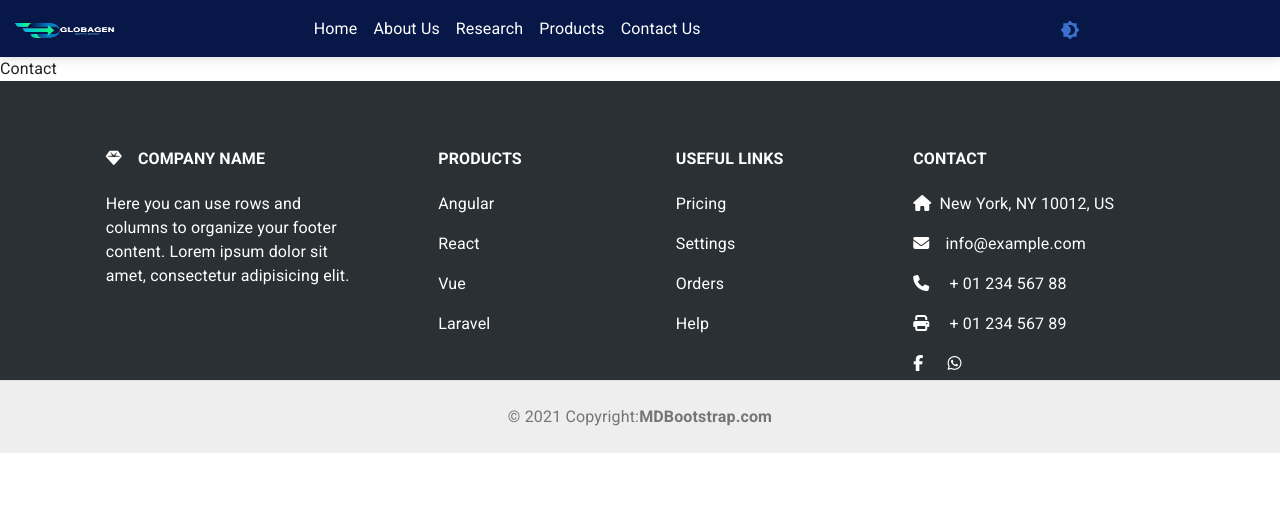
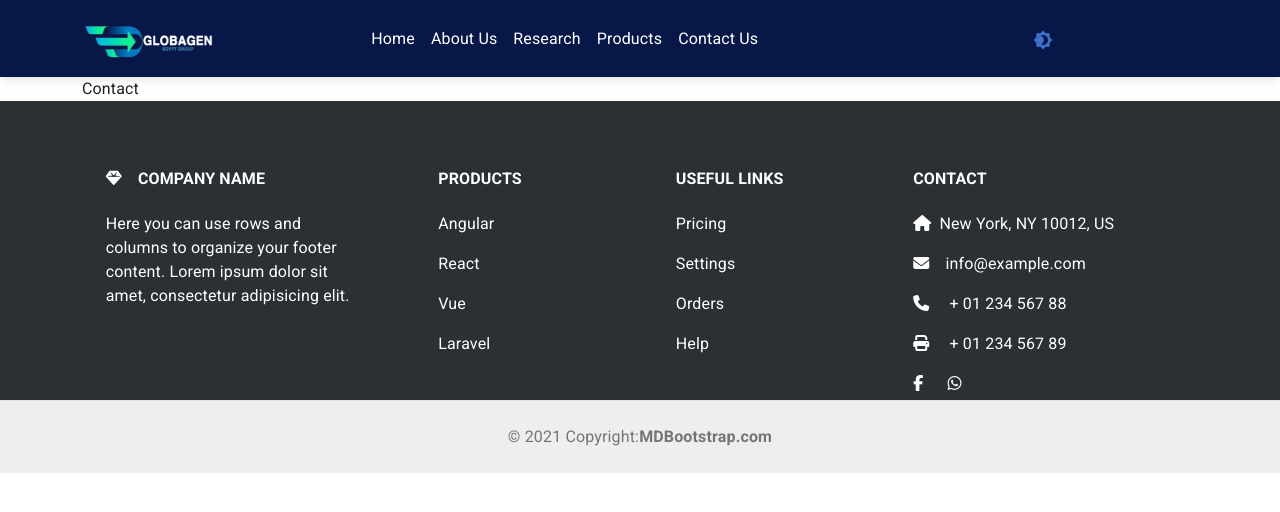
Before and after one commit to HadeerHassan28/globagen-project, a React (Create React App) app: page /contact in a window 1280 px wide. Shown: the top 512 px of the page. Built offline with nearby package versions, Linux system fonts and the light colour scheme.

Commit message:
solved issue in navbar

```diff
--- a/src/components/About/About.js
+++ b/src/components/About/About.js
@@ -1,7 +1,8 @@
 import React from "react";
 
 const About = () => {
-  return <div>About</div>;
+  return <div className="container
+  ">About</div>;
 };
 
 export default About;
--- a/src/components/Contact/Contact.js
+++ b/src/components/Contact/Contact.js
@@ -1,7 +1,7 @@
 import React from "react";
 
 const Contact = () => {
-  return <div>Contact</div>;
+  return <div className="container">Contact</div>;
 };
 
 export default Contact;
--- a/src/components/NavBar/NavBar.js
+++ b/src/components/NavBar/NavBar.js
@@ -1,6 +1,6 @@
 import * as React from "react";
 import { useContext } from "react";
-import styles from "./Navbar.module.css";
+import styles from "./NavBar.module.css";
 import logo from "../../assets/logo.png";
 import { useTranslation } from "react-i18next";
 import { Brightness4, Brightness7 } from "@mui/icons-material";
@@ -24,16 +24,11 @@ const NavBar = () => {
         className={`navbar navbar-expand-lg `}
         style={{ backgroundColor: "#071848" }}
       >
-        <div className="container-fluid ">
-          <Link className="navbar-brand" href="/">
-            <img
-              src={logo}
-              alt="Logo"
-              width="110"
-              height="24"
-              className="d-inline-block align-text-top"
-            />
+        <div className="container">
+          <Link className="navbar-brand " href="/">
+            <img src={logo} alt="Logo" width="140" height="50" />
           </Link>
+
           <button
             className="navbar-toggler"
             type="button"
@@ -99,7 +94,7 @@ const NavBar = () => {
               </li>
             </ul>
             <button
-              className={`btn btn-link ${styles.themeToggle}`}
+              className={`btn btn-link d-flex ${styles.themeToggle}`}
               onClick={toggleTheme}
             >
               {theme === "light" ? (
--- a/src/index.js
+++ b/src/index.js
@@ -5,7 +5,7 @@ import App from "./App";
 //import reportWebVitals from "./reportWebVitals";
 import "bootstrap/dist/css/bootstrap.min.css";
 import "bootstrap/dist/js/bootstrap.bundle.js";
-import "mdb-react-ui-kit/dist/css/mdb.min.css";
+import 'mdb-react-ui-kit/dist/css/mdb.min.css';
 import "@fortawesome/fontawesome-free/css/all.min.css";
 import "./i18n/config";
 const root = ReactDOM.createRoot(document.getElementById("root"));
```
Also changed, not shown: 1 other file (tests, documents, lock files or other folders).
